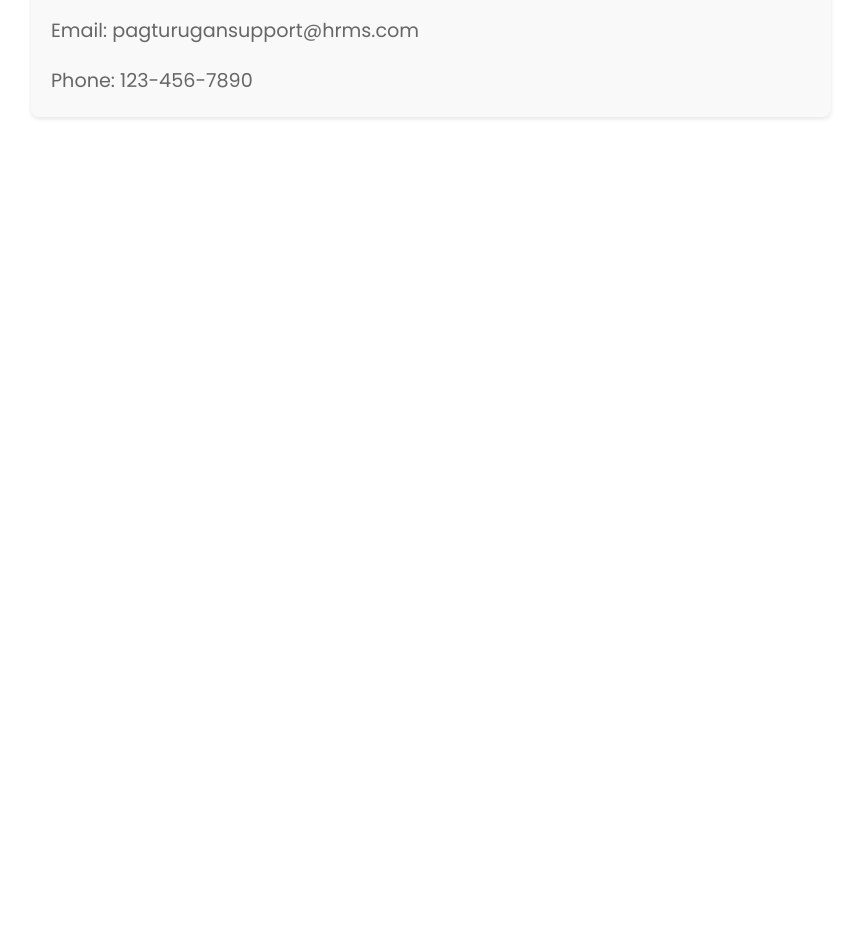
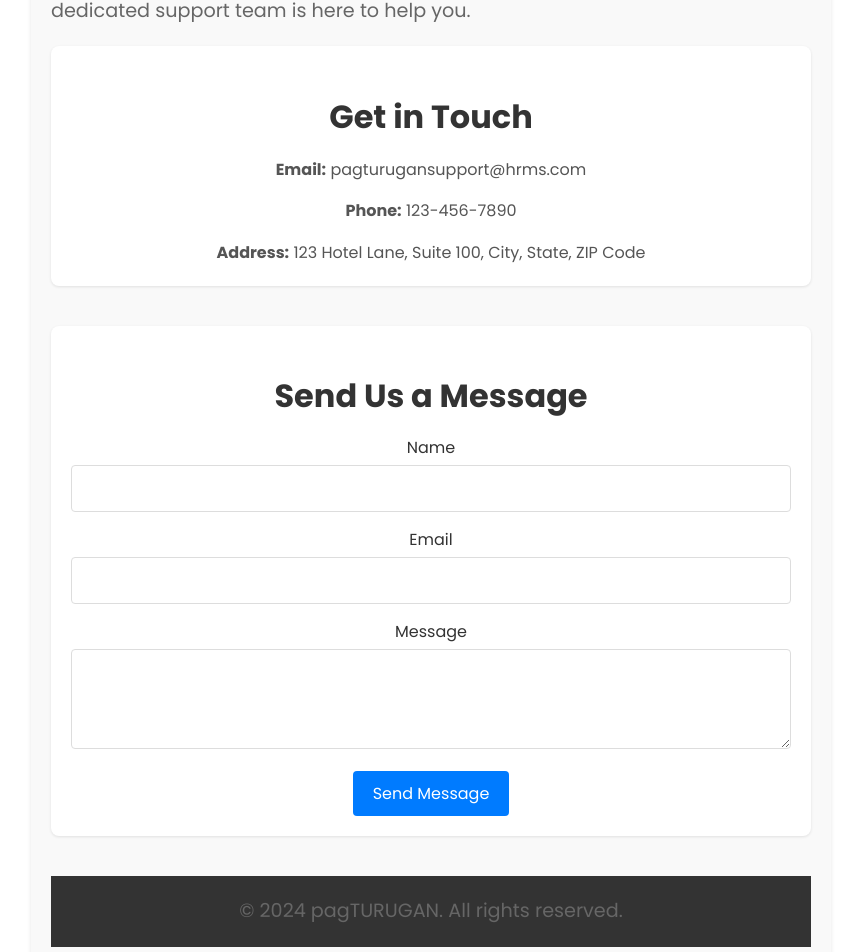
Before and after one commit to bastrees/Hotel-Room-Management-System, a React (Vite) app in the folder dashboard/: page /contact in a window 1280 px wide. Shown: the part 242-1194 px from the top of the page, without its empty margins (209-1070 px from the left). Before the commit the page ends 800 px from the top, so only its background shows below. Built offline with nearby package versions, Linux system fonts and the light colour scheme.

Commit message:
final changes before the presentation

```diff
--- a/dashboard/src/pages/About.jsx
+++ b/dashboard/src/pages/About.jsx
@@ -4,8 +4,42 @@ import './css/About.css';
 const About = () => {
     return (
         <div className="about-container">
-            <h1>About Us</h1>
-            <p>Welcome to HRMS, your one-stop solution for hotel room management. We offer a seamless experience for managing hotel bookings, room listings, and more. Our platform is designed to make hotel management easier and more efficient for administrators, managers, and customers.</p>
+            <section className="about-section">
+                <h2>Welcome to pagTURUGAN!</h2>
+                <p>
+                    At pagTURUGAN, we believe in offering a unique blend of comfort, convenience, and luxury to every guest. Our mission is to provide a seamless booking experience, ensuring that your stay is enjoyable and memorable from start to finish.
+                </p>
+            </section>
+            <section className="about-section">
+                <h2>Our Story</h2>
+                <p>
+                    Founded with a passion for hospitality, pagTURUGAN has grown into a trusted name in hotel room management. Our journey began with a simple idea: to create a platform that connects travelers with the perfect accommodation. Over the years, we have expanded our offerings and improved our services to meet the ever-changing needs of our guests.
+                </p>
+            </section>
+            <section className="about-section">
+                <h2>What We Offer</h2>
+                <p>
+                    Wide Range of Rooms: Whether you are looking for a cozy standard room, a luxurious suite, or a spacious family room, pagTURUGAN has something for everyone. Our diverse room categories cater to all preferences and budgets.
+                </p>
+                <p>
+                    Seamless Booking: Our user-friendly platform makes it easy to search for and book rooms. With just a few clicks, you can secure your stay and look forward to a hassle-free experience.
+                </p>
+                <p>
+                    Secure Payments: We offer secure and flexible payment options to ensure your transactions are safe and convenient. Our partnership with trusted banks guarantees that your payment process is smooth and reliable.
+                </p>
+                <p>
+                    Customer Support: Our dedicated customer support team is always ready to assist you. Whether you have a question about your booking or need help during your stay, we are here to help.
+                </p>
+            </section>
+            <section className="about-section">
+                <h2>Our Commitment</h2>
+                <p>
+                    At pagTURUGAN, we are committed to providing exceptional service and creating a welcoming environment for all our guests. Our team is dedicated to ensuring that your stay is comfortable and enjoyable, with a focus on quality and hospitality.
+                </p>
+            </section>
+            <footer className="footer">
+                <p>&copy; 2024 pagTURUGAN. All rights reserved.</p>
+            </footer>
         </div>
     );
 };
--- a/dashboard/src/pages/Connections.jsx
+++ b/dashboard/src/pages/Connections.jsx
@@ -19,6 +19,8 @@ import classmate14Logo from '../assets/logos/tx.png';
 import classmate15Logo from '../assets/logos/UnionBank.png';
 import classmate16Logo from '../assets/logos/WATSONS.png';
 import classmate17Logo from '../assets/logos/WNE.png';
+import classmate18Logo from '../assets/logos/LRT-LOGO.png';
+import classmate19Logo from '../assets/logos/SkyEase.png';
 
 // Add more imports as needed
 
@@ -27,19 +29,21 @@ const classmates = [
     { name: 'Clickers', website: 'http://192.168.10.17', logo: classmate2Logo },
     { name: 'INGCO', website: 'http://192.168.10.29', logo: classmate3Logo },
     { name: 'KFC', website: 'http://192.168.10.19', logo: classmate4Logo },
-     { name: 'Shoepatoes', website: 'http://192.168.10.26', logo: classmate5Logo },
-    { name: 'MedPoint', website: 'http://192.168.10.29', logo: classmate6Logo },
-    { name: 'Motortrade', website: 'http://192.168.10.23', logo: classmate7Logo },
+    { name: 'LRT', website: 'http://192.168.10.43', logo: classmate18Logo },
+    { name: 'MedPoint', website: 'http://192.168.10.36', logo: classmate6Logo },
+    { name: 'Motortrade', website: 'http://192.168.10.23/moto', logo: classmate7Logo },
     { name: 'National Book Store', website: 'http://192.168.10.24', logo: classmate8Logo },
     { name: 'OHMART', website: 'http://192.168.10.21', logo: classmate9Logo },
     { name: 'ParaPo', website: 'http://192.168.10.37   ', logo: classmate10Logo },
     { name: 'Savemore', website: 'http://192.168.10.25', logo: classmate11Logo },
+    { name: 'Shoepatoes', website: 'http://192.168.10.26', logo: classmate5Logo },
+    { name: 'SkyEase', website: 'http://192.168.10.41', logo: classmate19Logo },
     { name: 'Tiago Shop', website: 'http://192.168.10.13', logo: classmate12Logo },
     { name: 'Toyota', website: 'http://192.168.10.38', logo: classmate13Logo },
     { name: 'TX', website: 'http://192.168.10.22', logo: classmate14Logo },
     { name: 'Union Bank', website: 'http://192.168.10.14', logo: classmate15Logo },
     { name: 'Watsons', website: 'http://192.168.10.27', logo: classmate16Logo },
-    { name: 'WNE', website: 'http://192.168.10.12', logo: classmate17Logo },
+    { name: 'WNE', website: 'http://192.168.10.12/yacapin', logo: classmate17Logo },
     // Add more classmates as needed
 ];
 
--- a/dashboard/src/pages/Contact.jsx
+++ b/dashboard/src/pages/Contact.jsx
@@ -5,9 +5,36 @@ const Contact = () => {
     return (
         <div className="contact-container">
             <h1>Contact Us</h1>
-            <p>If you have any questions or need assistance, feel free to reach out to us.</p>
-            <p>Email: pagturugansupport@hrms.com</p>
-            <p>Phone: 123-456-7890</p>
+            <p>If you have any questions or need assistance, feel free to reach out to us. Our dedicated support team is here to help you.</p>
+
+            <section className="contact-details">
+                <h2>Get in Touch</h2>
+                <p><strong>Email:</strong> pagturugansupport@hrms.com</p>
+                <p><strong>Phone:</strong> 123-456-7890</p>
+                <p><strong>Address:</strong> 123 Hotel Lane, Suite 100, City, State, ZIP Code</p>
+            </section>
+
+            <section className="contact-form">
+                <h2>Send Us a Message</h2>
+                <form>
+                    <div className="form-group">
+                        <label htmlFor="name">Name</label>
+                        <input type="text" id="name" name="name" required />
+                    </div>
+                    <div className="form-group">
+                        <label htmlFor="email">Email</label>
+                        <input type="email" id="email" name="email" required />
+                    </div>
+                    <div className="form-group">
+                        <label htmlFor="message">Message</label>
+                        <textarea id="message" name="message" required></textarea>
+                    </div>
+                    <button type="submit">Send Message</button>
+                </form>
+            </section>
+            <footer className="footer">
+                <p>&copy; 2024 pagTURUGAN. All rights reserved.</p>
+            </footer>
         </div>
     );
 };
--- a/dashboard/src/pages/Home.jsx
+++ b/dashboard/src/pages/Home.jsx
@@ -5,6 +5,8 @@ import standardRoomImage from '../assets/images/StandardRoom.jpg';
 import deluxeRoomImage from '../assets/images/Deluxe.jpg';
 
 export default function Home() {
+    const userRole = localStorage.getItem('userRole');
+
     return (
         <div className="home-container">
             <header className="home-header">
@@ -12,10 +14,12 @@ export default function Home() {
                 <div className="header-text">
                     <h1>Welcome to pagTURUGAN</h1>
                     <p>Your one-stop solution for hotel room management</p>
-                    <div className="home-buttons">
-                        <a href="/login" className="home-button">Login</a>
-                        <a href="/signup" className="home-button">Sign Up</a>
-                    </div>
+                    {!userRole && (
+                        <div className="home-buttons">
+                            <a href="/login" className="home-button">Login</a>
+                            <a href="/signup" className="home-button">Sign Up</a>
+                        </div>
+                    )}
                 </div>
             </header>
 
--- a/dashboard/src/pages/admin/AdminDashboard.jsx
+++ b/dashboard/src/pages/admin/AdminDashboard.jsx
@@ -29,11 +29,6 @@ const AdminDashboard = () => {
                     <p>View and manage bookings.</p>
                     <button>View Bookings</button>
                 </div>
-                <div className="card" onClick={() => navigate('/admin/notifications')}>
-                    <h2>Notifications</h2>
-                    <p>Manage notification settings and templates.</p>
-                    <button>Manage Notifications</button>
-                </div>
                 <div className="card" onClick={() => navigate('/admin/audit-logs')}>
                     <h2>Audit Logs</h2>
                     <p>View audit logs for user actions.</p>
--- a/dashboard/src/pages/css/Contact.css
+++ b/dashboard/src/pages/css/Contact.css
@@ -27,12 +27,81 @@
     margin-bottom: 0;
 }
 
-.contact-container .contact-info {
+.contact-details,
+.contact-form {
+    margin-top: 20px;
+    padding: 20px;
+    background: #fff;
+    border-radius: 8px;
+    box-shadow: 0 1px 3px rgba(0, 0, 0, 0.1);
+}
+
+.contact-details h2,
+.contact-form h2 {
+    font-size: 2rem;
+    margin-bottom: 15px;
+    color: #333;
+}
+
+.contact-details p {
+    font-size: 1rem;
+    margin-bottom: 10px;
+    color: #555;
+}
+
+.contact-form .form-group {
+    margin-bottom: 15px;
+}
+
+.contact-form label {
+    display: block;
+    font-size: 1rem;
+    color: #333;
+    margin-bottom: 5px;
+}
+
+.contact-form input,
+.contact-form textarea {
+    width: 100%;
+    padding: 10px;
+    font-size: 1rem;
+    border: 1px solid #ddd;
+    border-radius: 4px;
+    box-sizing: border-box;
+}
+
+.contact-form input:focus,
+.contact-form textarea:focus {
+    border-color: #007bff;
+    outline: none;
+}
+
+.contact-form textarea {
+    resize: vertical;
+    height: 100px;
+}
+
+.contact-form button {
+    display: inline-block;
+    padding: 10px 20px;
+    font-size: 1rem;
+    color: #fff;
+    background-color: #007bff;
+    border: none;
+    border-radius: 4px;
+    cursor: pointer;
+}
+
+.contact-form button:hover {
+    background-color: #0056b3;
+}
+
+.contact-info {
     display: flex;
     flex-direction: column;
     align-items: center;
 }
 
-.contact-container .contact-info p {
+.contact-info p {
     margin: 5px 0;
 }
```
Also changed, not shown: dashboard/src/assets/logos/LRT-LOGO.png (added), dashboard/src/assets/logos/SkyEase.png (added), dashboard/src/pages/css/About.css (line endings or trailing spaces), dashboard/vite.config.js (line endings or trailing spaces).
